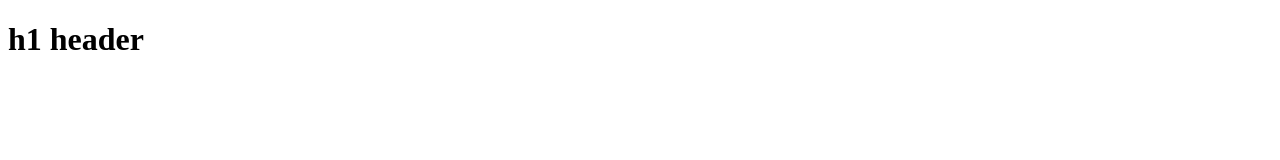
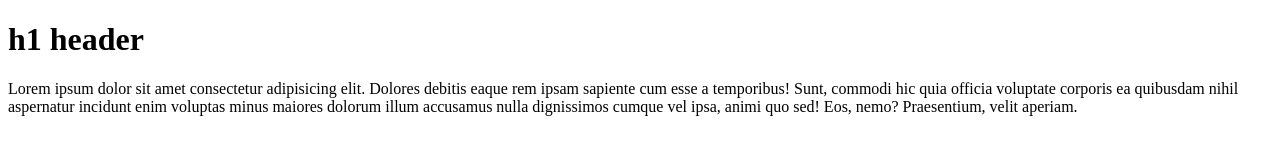
Before and after one commit to Rafael1324/test-site, a plain HTML site: page index.html in a window 1280 px wide. Drawn offline with Linux system fonts and the light colour scheme.

Commit message:
added some paragraph

```diff
--- a/index.html
+++ b/index.html
@@ -8,5 +8,9 @@
 </head>
 <body>
   <h1>h1 header</h1>
+  <p>Lorem ipsum dolor sit amet consectetur adipisicing elit. Dolores debitis eaque rem ipsam sapiente cum esse a
+    temporibus! Sunt, commodi hic quia officia voluptate corporis ea quibusdam nihil aspernatur incidunt enim voluptas
+    minus maiores dolorum illum accusamus nulla dignissimos cumque vel ipsa, animi quo sed! Eos, nemo? Praesentium, velit
+    aperiam.</p>
 </body>
 </html>
```
